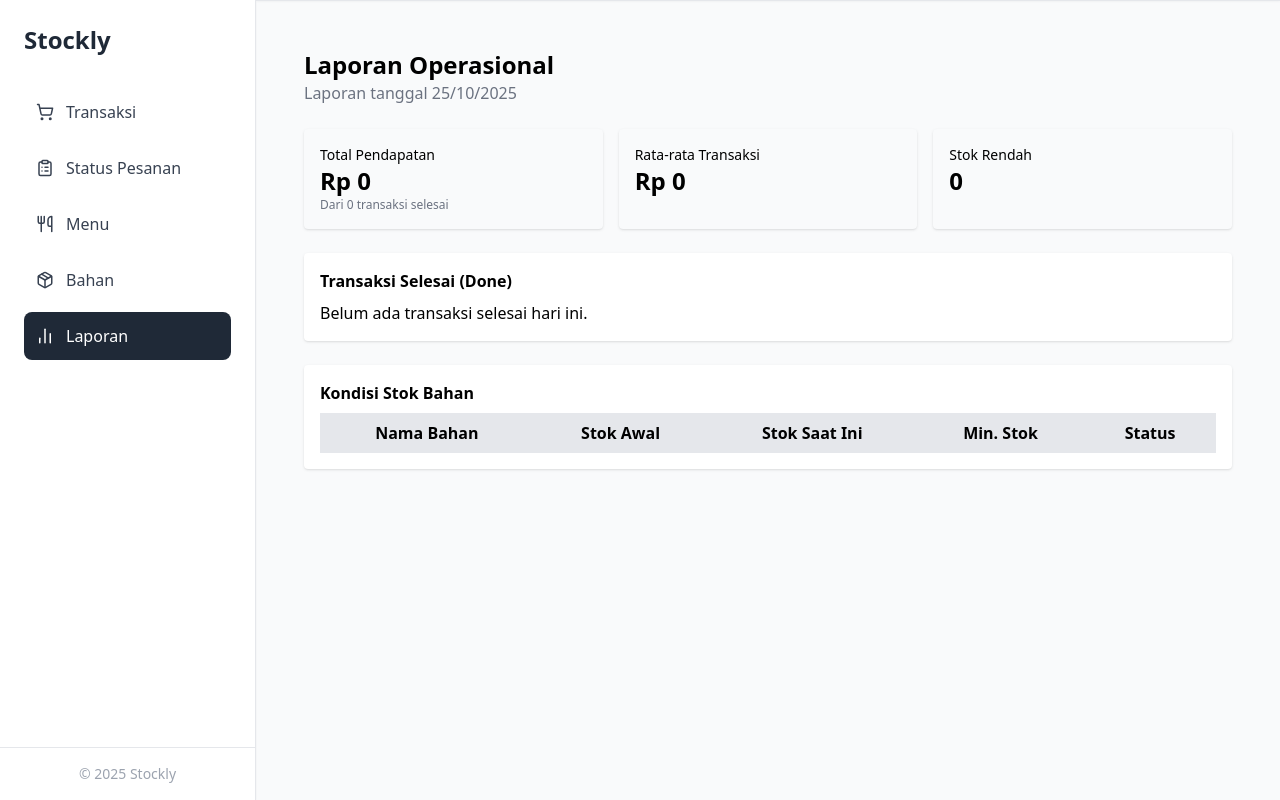
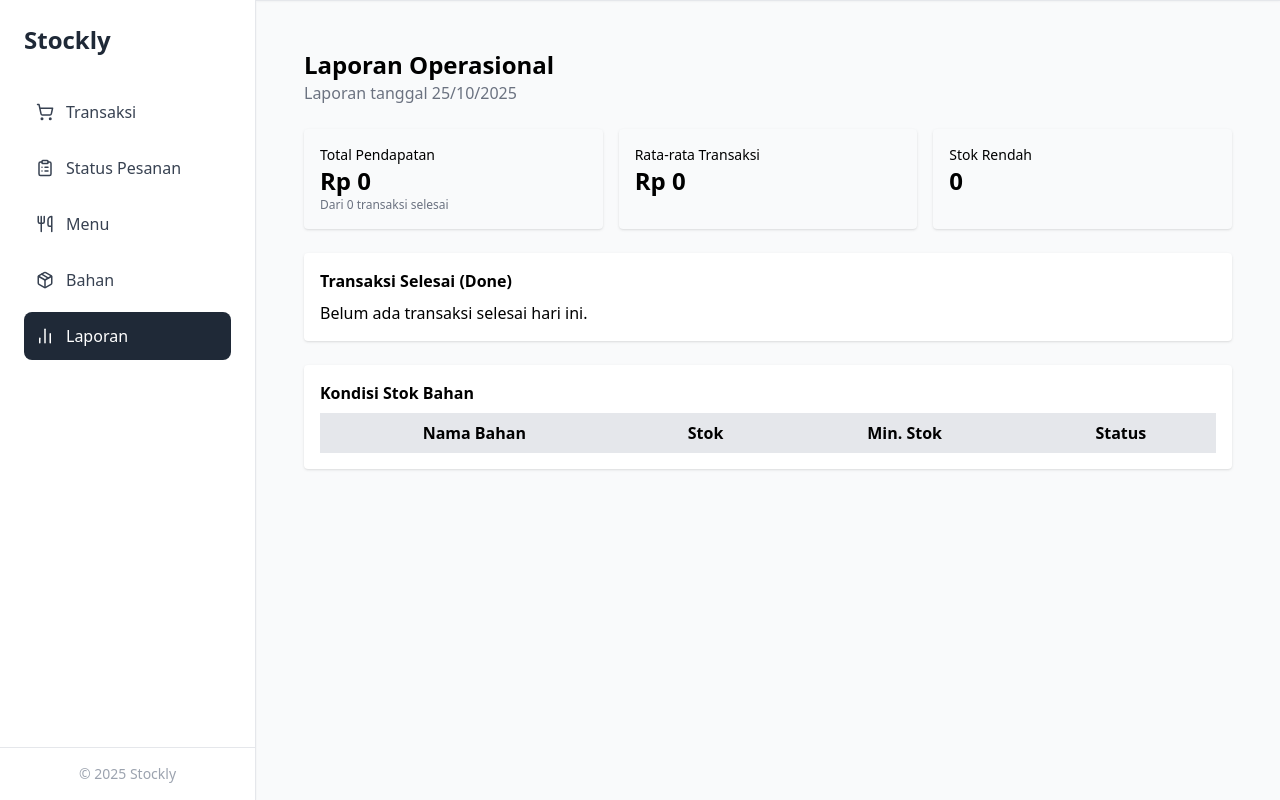
Before and after one commit to Ilanewos/Stockly, a React (Vite) app in the folder frontend/: page /laporan in a window 1280 px wide. Built offline with nearby package versions, Linux system fonts and the light colour scheme.

Commit message:
Update LaporanPage

```diff
--- a/frontend/src/pages/LaporanPage.jsx
+++ b/frontend/src/pages/LaporanPage.jsx
@@ -157,8 +157,7 @@ export default function LaporanPage() {
                 <thead>
                   <tr className="bg-gray-200 text-center">
                     <th className="border px-4 py-2">Nama Bahan</th>
-                    <th className="border px-4 py-2">Stok Awal</th>
-                    <th className="border px-4 py-2">Stok Saat Ini</th>
+                    <th className="border px-4 py-2">Stok</th>
                     <th className="border px-4 py-2">Min. Stok</th>
                     <th className="border px-4 py-2">Status</th>
                   </tr>
```
